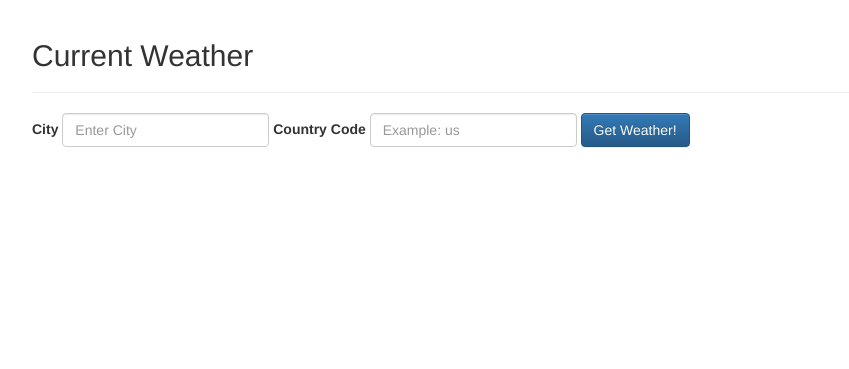
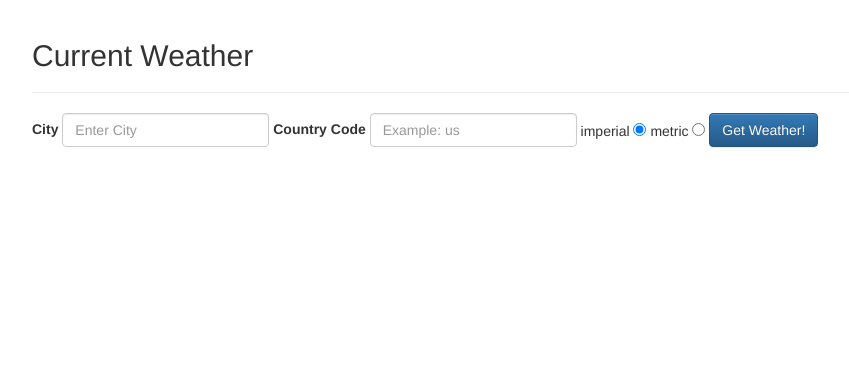
Before and after one commit to JasonMize/open-weather-flask, a Flask app: page /current in a window 1280 px wide. Shown: the part 51-420 px from the top of the page, without its empty margins (38-887 px from the left). Run offline with Flask 2, Linux system fonts and the light colour scheme; some libraries are stand-ins or nearby versions.

Commit message:
radio options for imperial vs metric

```diff
--- a/app/forms.py
+++ b/app/forms.py
@@ -1,9 +1,15 @@
-from wtforms import Form, StringField, validators, ValidationError
+from wtforms import Form, StringField, RadioField, validators, ValidationError
 
 class WeatherForm(Form):
 
     city = StringField("City", validators=[validators.DataRequired()])
     country_code = StringField("Country Code")
+    units = RadioField("Units",
+        default = "imperial",
+        choices = [
+            ("imperial", "imperial", ),
+            ("metric", "metric", )
+        ])
 
     def validate_city(form, field):
         if field.data == "assdf":
--- a/app/templates/current.html
+++ b/app/templates/current.html
@@ -15,7 +15,12 @@
                         <div class="caption">
                             <h4>
                                 <img src="http://openweathermap.org/img/w/{{ weather_item.icon }}.png" alt="">
-                                {{ weather_item.temp }} &deg;F
+                                {{ weather_item.temp }} &deg;
+                                {% if weather_form.units.data == "imperial" %}
+                                    F
+                                {% else %}
+                                    C
+                                {% endif %}
                             </h4>
                             {{ weather_item.description.title() }} on {{ weather_item.dt }}
                             <table class="table table-striped">
--- a/app/templates/includes/weather-form.html
+++ b/app/templates/includes/weather-form.html
@@ -20,5 +20,13 @@
         {{ weather_form.country_code.label }}
         {{ weather_form.country_code(class="form-control", placeholder="Example: us") }}
     </div>
+    <div class="form-group">
+        {% for subfield in weather_form.units %}
+            <div class="radio">
+                {{subfield.label}}
+                {{subfield}}
+            </div>
+        {% endfor %}
+    </div>
     <button type="submit" class="btn btn-primary">Get Weather!</button>
 </form>
--- a/app/views.py
+++ b/app/views.py
@@ -18,7 +18,7 @@ def current_weather ():
         city = weather_form.city.data
         country_code = weather_form.country_code.data
 
-        api = OpenWeatherAPI(app.config["OPEN_WEATHER_API_KEY"])
+        api = OpenWeatherAPI(app.config["OPEN_WEATHER_API_KEY"], weather_form.units.data)
         weather_item = api.get_current_weather(city, country_code)
 
     return render_template('current.html',
```
